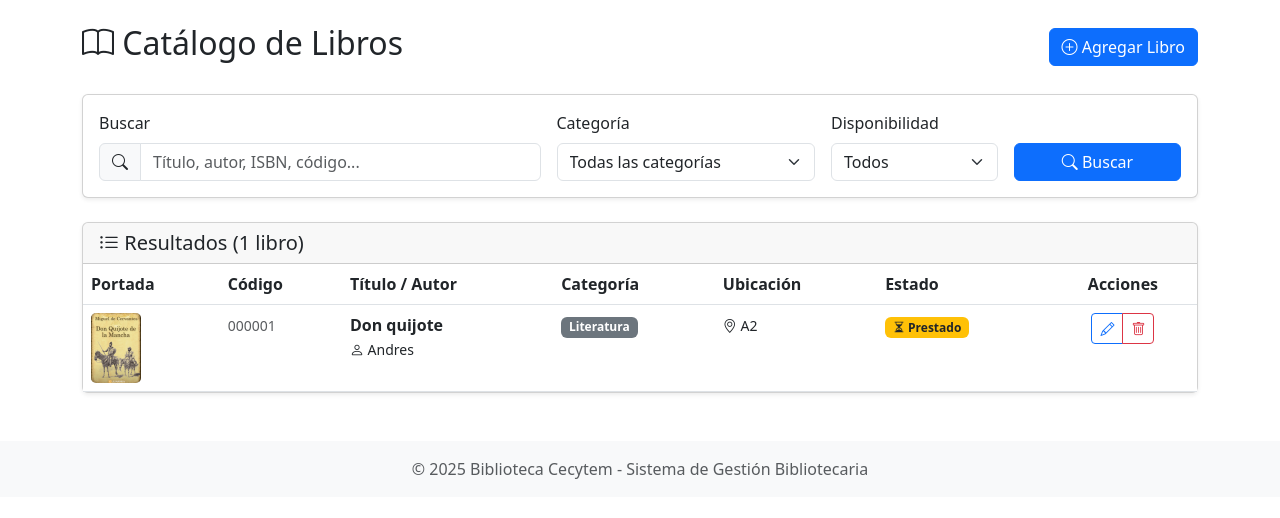
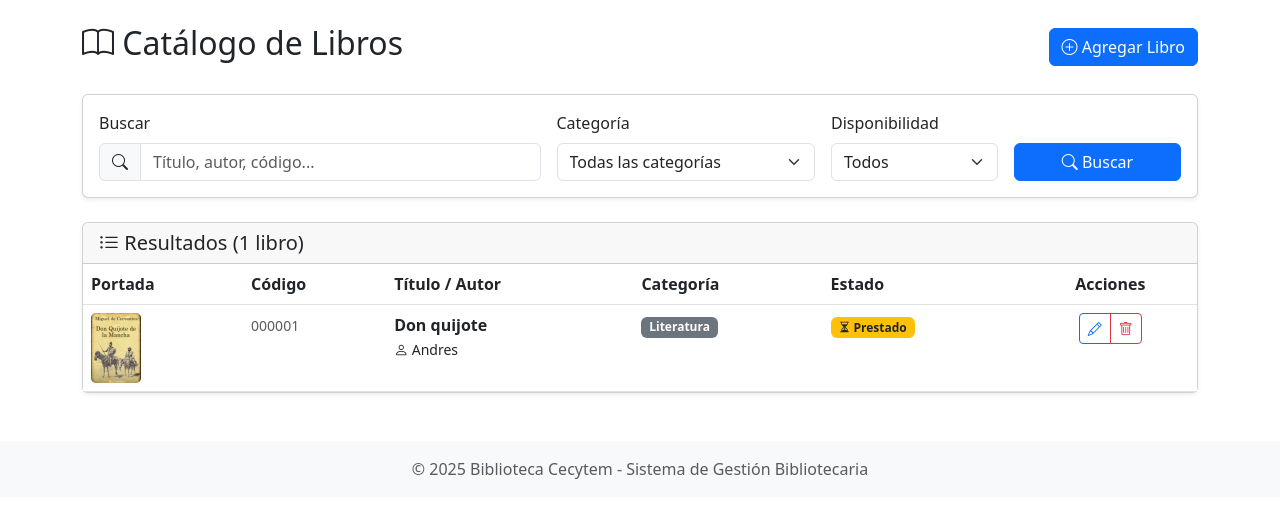
Before and after one commit to Shinli65275/Proyecto, a Django app: page /libros/ in a window 1280 px wide. Shown: the part 56-574 px from the top of the page. Run offline with Django 5.2, Linux system fonts and the light colour scheme; data comes from the database, SQL or seed files in the repository.

Commit message:
first commit

```diff
--- a/app1/templates/app1/lista_libros.html
+++ b/app1/templates/app1/lista_libros.html
@@ -29,7 +29,7 @@
                                    id="busqueda"
                                    name="q"
                                    value="{{ query }}"
-                                   placeholder="Título, autor, ISBN, código...">
+                                   placeholder="Título, autor, código...">
                         </div>
                     </div>
                     <div class="col-md-3">
@@ -83,7 +83,6 @@
                                     <th>Código</th>
                                     <th>Título / Autor</th>
                                     <th>Categoría</th>
-                                    <th>Ubicación</th>
                                     <th>Estado</th>
                                     <th class="text-center">Acciones</th>
                                 </tr>
@@ -114,9 +113,6 @@
                                     </td>
                                     <td>
                                         <span class="badge bg-secondary">{{ libro.get_categoria_display }}</span>
-                                    </td>
-                                    <td>
-                                        <small><i class="bi bi-geo-alt"></i> {{ libro.ubicacion }}</small>
                                     </td>
                                     <td>
                                         {% if libro.disponible %}
--- a/app1/views.py
+++ b/app1/views.py
@@ -67,7 +67,6 @@ def lista_libros(request):
         libros = libros.filter(
             Q(titulo__icontains=query) |
             Q(autor__icontains=query) |
-            Q(isbn__icontains=query) |
             Q(codigo_inventario__icontains=query)
         )
 
```
